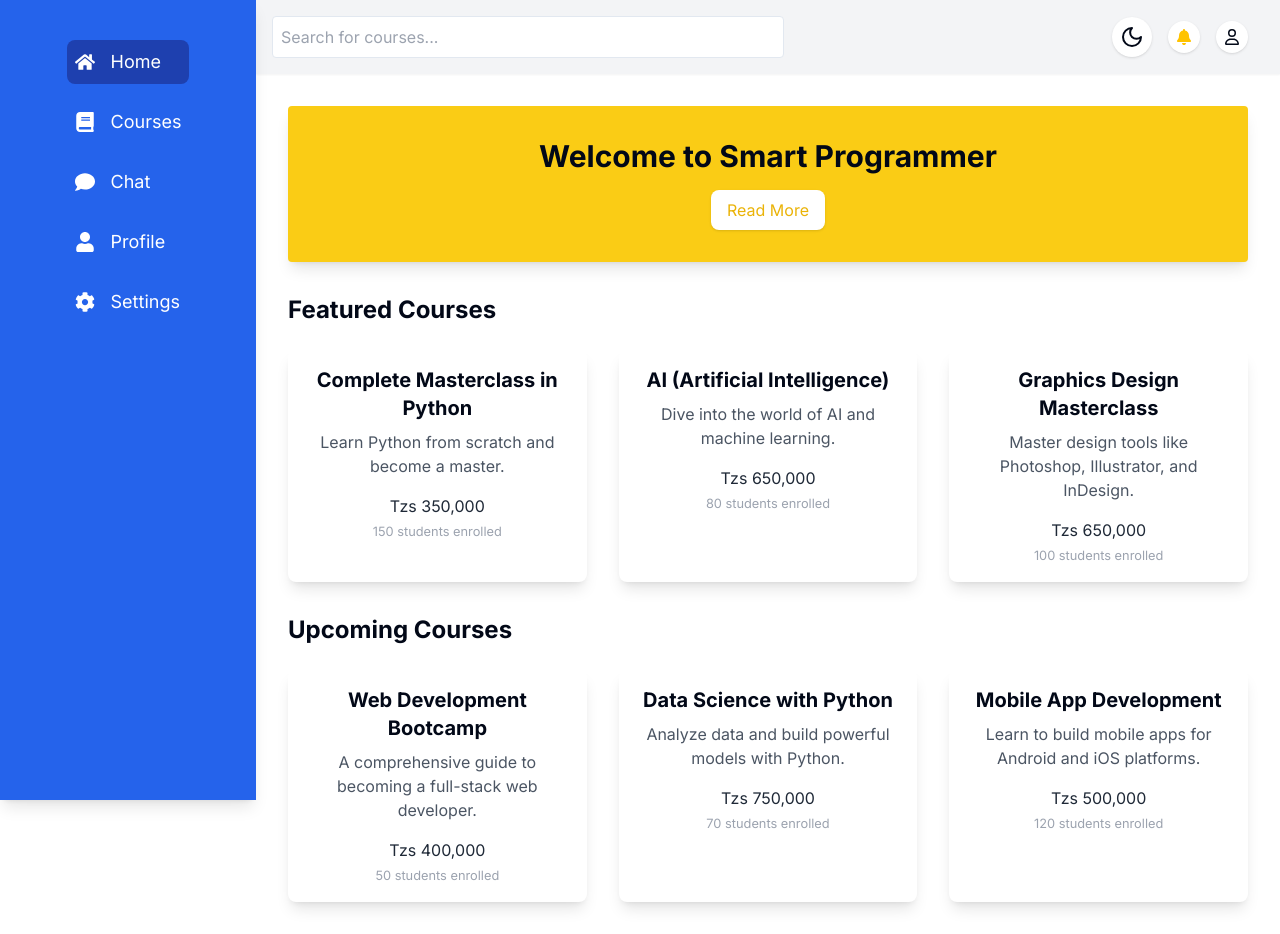
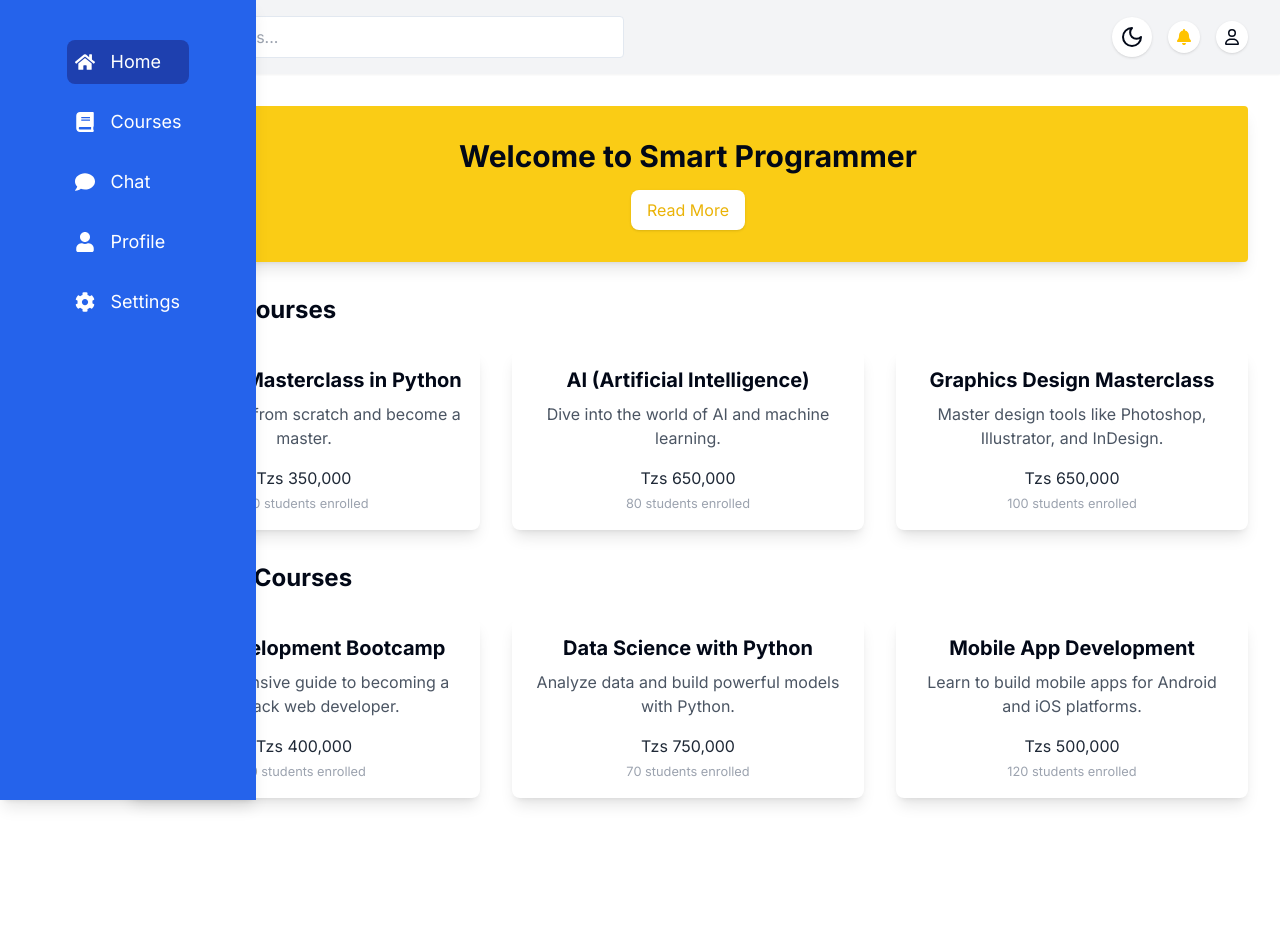
Before and after one commit to smart-programers/smartprogrammers, a Next.js app: page / in a window 1280 px wide. After the commit the page ends 830 px from the top, so only its background shows below. Built offline with nearby package versions, Linux system fonts and the light colour scheme.

Commit message:
Changes on Navbar  Changes to be committed: 	modified:   app/page.tsx

```diff
--- a/app/page.tsx
+++ b/app/page.tsx
@@ -12,7 +12,7 @@ const MainLayout: React.FC = () => {
       <Sidebar/>
 
       {/* Main Content */}
-      <div className="ml-64 flex-1">
+      <div className="ml-24 flex-1">
         <TopBar />
         <MainSection />
       </div>
```
